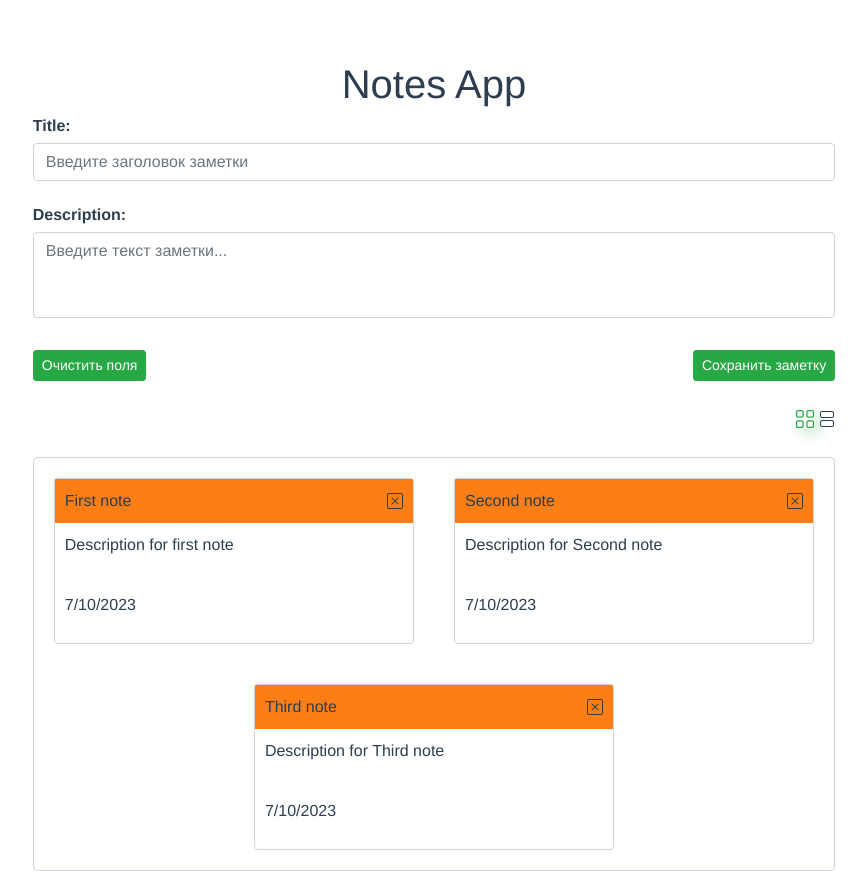
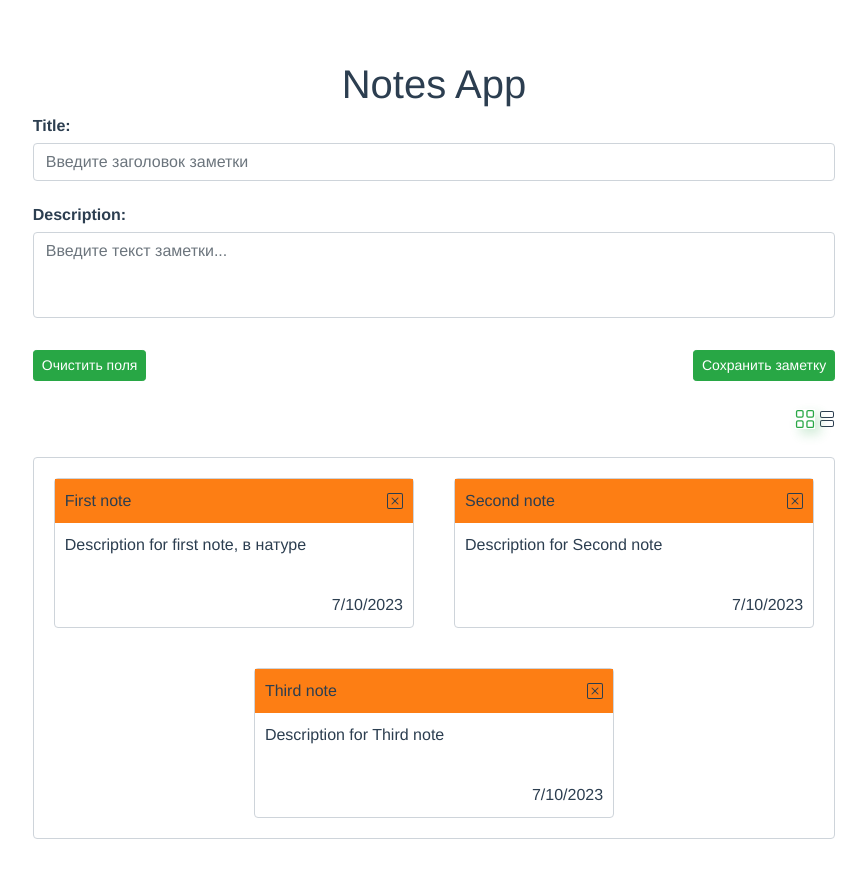
Before and after one commit to Siskinbird/vue-notes-2.0, a Vue app: page / in a window 1280 px wide. Shown: the whole page, without its empty margins (206-1072 px from the left). After the commit the page ends 839 px from the top, so only its background shows below. Built offline with nearby package versions, Linux system fonts and the light colour scheme.

Commit message:
add:moment lib

```diff
--- a/package.json
+++ b/package.json
@@ -9,7 +9,8 @@
   "dependencies": {
     "bootstrap-vue": "^2.23.1",
     "core-js": "^3.8.3",
-    "vue": "^2.6.14"
+    "vue": "^2.6.14",
+    "vue-moment": "^4.1.0"
   },
   "devDependencies": {
     "@vue/cli-plugin-babel": "~5.0.0",
--- a/src/App.vue
+++ b/src/App.vue
@@ -73,7 +73,7 @@ export default {
       notes: [
         {
           title: 'First note',
-          description: 'Description for first note',
+          description: 'Description for first note, в натуре',
           date: new Date(Date.now()).toLocaleDateString()
         },
         {
@@ -120,6 +120,11 @@ export default {
     },
     removeNote(index) {
       this.notes.splice(index, 1)
+    }
+  },
+  computed: {
+    search(){
+
     }
   }
 }
--- a/src/components/Notes.vue
+++ b/src/components/Notes.vue
@@ -9,9 +9,9 @@
             <b-icon @click="removeNote(index)" class="removeIco" icon="x-square" font-scale="1"></b-icon>
         </div>
       </div>
-      <div class="note-body">
+      <div class="note-body d-flex flex-column j-between">
         <p>{{note.description}}</p>
-        <p>{{note.date}}</p>
+        <p class="date">{{ note.date | moment('calendar')}}</p>
       </div>
     </div>
   </div>
@@ -19,6 +19,8 @@
 </template>
 
 <script>
+
+const moment = require('vue-moment')
 export default {
   props: {
     notes: {
@@ -70,5 +72,9 @@ export default {
   margin-right: 10px;
   cursor: pointer;
 }
-
+.date {
+  text-align: right;
+  margin: 0;
+  padding: 4px;
+}
 </style>
--- a/src/main.js
+++ b/src/main.js
@@ -8,7 +8,7 @@ import 'bootstrap-vue/dist/bootstrap-vue.css'
 
 
 
-
+Vue.use(require('vue-moment'));
 Vue.config.productionTip = false
 Vue.use(BootstrapVue)
 Vue.use(BootstrapVueIcons)
```
Also changed, not shown: 1 other file (tests, documents, lock files or other folders).
